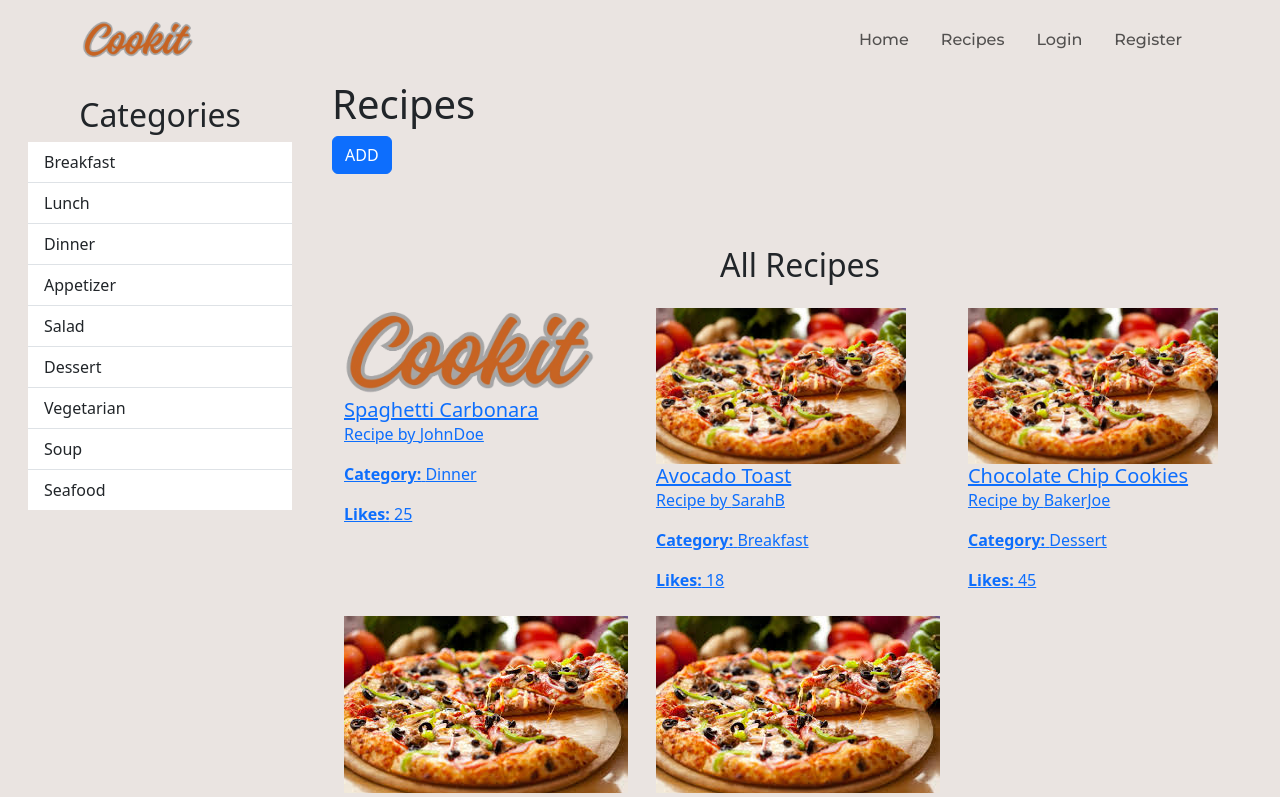
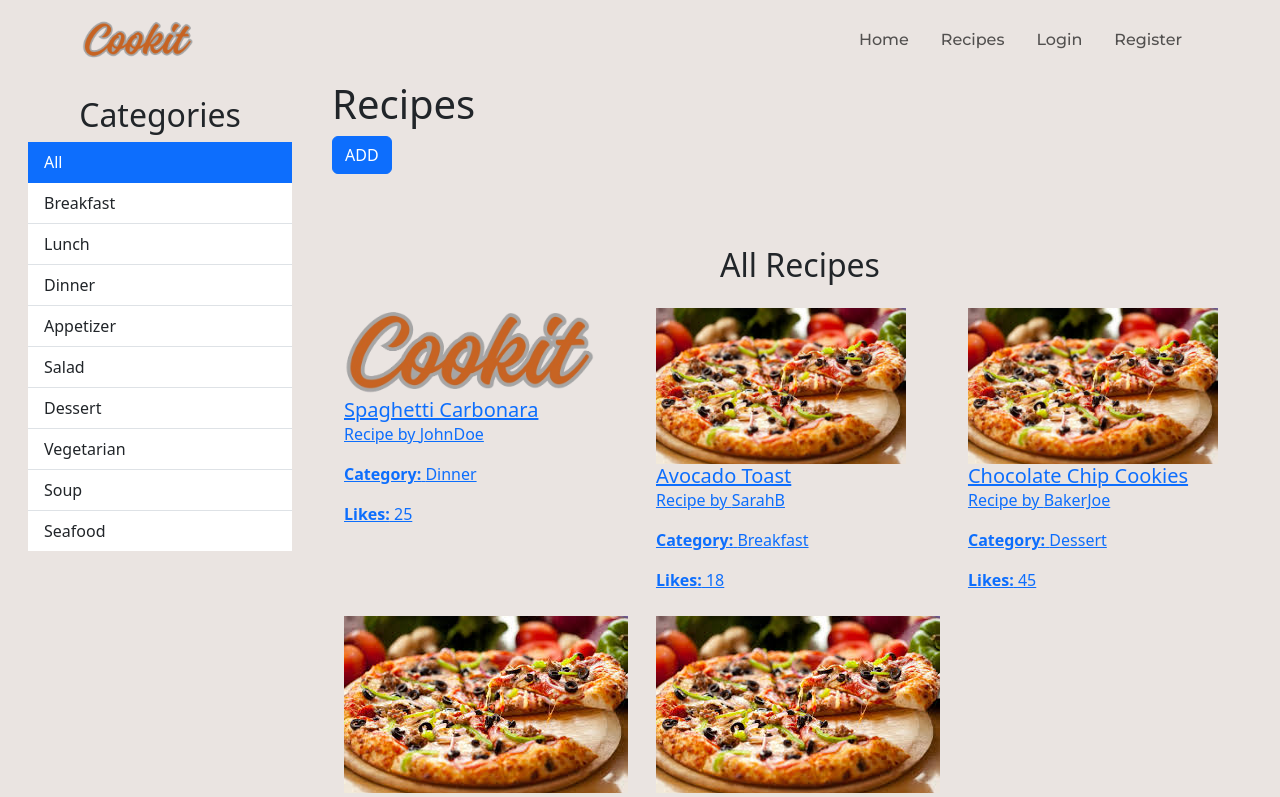
Before and after one commit to joyy-frontend/recipe-book, a React (Create React App) app: page /recipes in a window 1280 px wide. Shown: the top 797 px of the page. Built offline with nearby package versions, Linux system fonts and the light colour scheme; a web font is replaced by a local one.

Commit message:
category

```diff
--- a/src/components/AllRecipes.js
+++ b/src/components/AllRecipes.js
@@ -3,7 +3,7 @@ import { Link } from "react-router-dom";
 import pizza from "../assets/images/pizza.png";
 import logoImage from "../assets/images/logo.png";
 
-const AllRecipes = () => {
+const AllRecipes = ({category}) => {
   const [recipes, setRecipes] = useState([]);
 
   useEffect(() => {
@@ -19,11 +19,14 @@ const AllRecipes = () => {
     })
 );
 
+const filteredRecipes = category === "All"
+? recipes : recipes.filter(recipe => recipe.category === category);
+
   return (
     <div className="container py-5">
       <h2 className="text-center mb-4">All Recipes</h2>
       <div className="row g-4">
-        {recipes.map((recipe) => (
+        {filteredRecipes.map((recipe) => (
           <div className="col-md-4" key={recipe.id}>
             <div className="recipe-card">
               <Link to={`/recipes/${recipe.id}`}>
--- a/src/pages/RecipeList.js
+++ b/src/pages/RecipeList.js
@@ -1,13 +1,31 @@
-import { useNavigate } from 'react-router-dom';
-import AllRecipes from '../components/AllRecipes';
-import { useState } from 'react';
+import { useNavigate } from "react-router-dom";
+import AllRecipes from "../components/AllRecipes";
+import { useState } from "react";
 
 export default function RecipeList() {
   const navigate = useNavigate();
+  const [category, setCategory] = useState("All");
 
   const handleClick = () => {
-    navigate('/recipes/new')
-  }
+    navigate("/recipes/new");
+  };
+  const handleCategory = (category) => {
+    setCategory(category);
+  };
+
+  const categories = [
+    "All",
+    "Breakfast",
+    "Lunch",
+    "Dinner",
+    "Appetizer",
+    "Salad",
+    "Dessert",
+    "Vegetarian",
+    "Soup",
+    "Seafood",
+  ];
+
   return (
     <>
       <div className="container-fluid">
@@ -16,29 +34,41 @@ export default function RecipeList() {
             <div className="p-3">
               <h2 className="text-center">Categories</h2>
               <ul className="list-group list-group-flush">
-                        <li className="list-group-item">Breakfast</li>
-                        <li className="list-group-item">Lunch</li>
-                        <li className="list-group-item">Dinner</li>
-                        <li className="list-group-item">Appetizer</li>
-                        <li className="list-group-item">Salad</li>
-                        <li className="list-group-item">Dessert</li>
-                        <li className="list-group-item">Vegetarian</li>
-                        <li className="list-group-item">Soup</li>
-                        <li className="list-group-item">Seafood</li>
+                {categories.map((cate) => (
+                  <li
+                    key={cate}
+                    className={`list-group-item ${
+                      category === cate ? "active" : ""
+                    }`}
+                    onClick={() => handleCategory(cate)}
+                    style={{ cursor: "pointer" }}
+                  >
+                    {cate}
+                  </li>
+                ))}
               </ul>
             </div>
           </aside>
 
           <main className="col-md-9">
             <h1>Recipes</h1>
-                    <div className="btn-group mb-4" role="group" aria-label="Basic example">
-                        <button type="button" className="btn btn-primary" onClick={handleClick}>ADD</button>
+            <div
+              className="btn-group mb-4"
+              role="group"
+              aria-label="Basic example"
+            >
+              <button
+                type="button"
+                className="btn btn-primary"
+                onClick={handleClick}
+              >
+                ADD
+              </button>
             </div>
-                    <AllRecipes />
+            <AllRecipes category = {category}/>
           </main>
         </div>
       </div>
     </>
-
   );
 }
```
Lines whose indentation alone changed are shown as unchanged.
